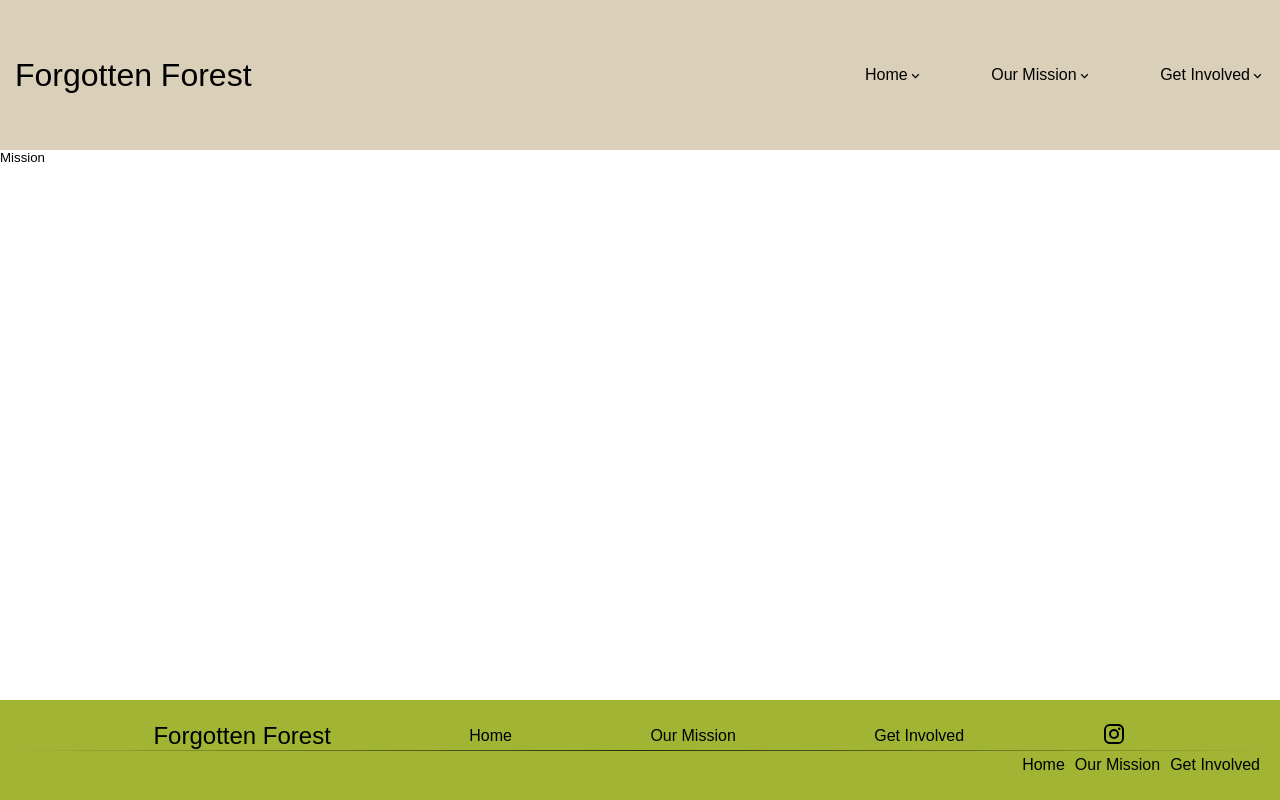
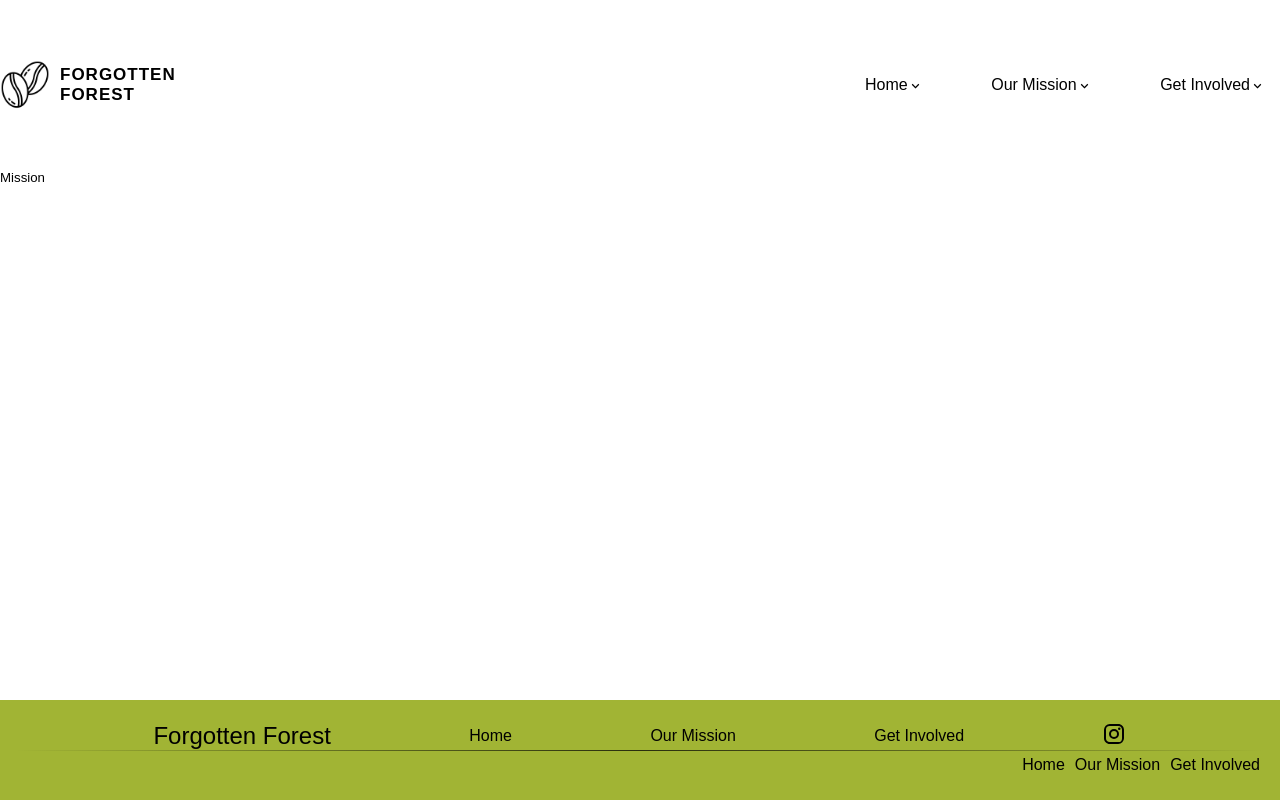
Before and after one commit to catalinuh/forgotten-forest, a React (Create React App) app: page /mission in a window 1280 px wide. Built offline with nearby package versions, Linux system fonts and the light colour scheme; a web font is replaced by a local one.

Commit message:
more styling!

```diff
--- a/src/App.scss
+++ b/src/App.scss
@@ -44,7 +44,7 @@ a:hover {
     justify-content: space-between;
 
     &__header {
-        margin-bottom: 150px;
+        margin-bottom: 170px;
     }
 }
 
--- a/src/app/layout/header/header.scss
+++ b/src/app/layout/header/header.scss
@@ -1,15 +1,15 @@
 .header {
-    background-color: #dacfb8;
+    background-color: #ffffff;
 
     display: flex;
     flex-flow: row nowrap;
     justify-content: space-between;
     align-items: center;
 
-    padding: 0 15px 0 15px;
+    padding: 0 15px 0 0;
     margin: 0 auto;
 
-    height: 150px;
+    height: 170px;
     width: 80vw;
 
     position: fixed;
@@ -18,11 +18,29 @@
     right: 0;
     z-index: 5;
 
+    &__logo {
+        display: flex;
+        align-items: center;
+
+        img {
+            height: 50px;
+        }
+
+        h3 {
+            padding-left: 10px;
+            text-transform: uppercase;
+            font-weight: 700;
+            letter-spacing: 1px;
+            font-size: 17px;
+            line-height: 20px;
+        }
+    }
+
     &__menu {
         height: 100%;
         width: 400px;
         display: flex;
-        justify-content: center;
+        justify-content: flex-end;
         align-items: center;
 
         button {
--- a/src/app/layout/header/header.tsx
+++ b/src/app/layout/header/header.tsx
@@ -3,6 +3,8 @@ import { Link, useLocation } from 'react-router-dom'
 import { Button, SwipeableDrawer } from '@mui/material'
 import MenuIcon from '@mui/icons-material/Menu'
 import KeyboardArrowDownIcon from '@mui/icons-material/KeyboardArrowDown'
+
+import logo from '../../assets/logo.png'
 
 import './header.scss'
 
@@ -14,6 +16,7 @@ const Header = () => {
     const [hasScrolled, setHasScrolled] = useState(false)
     const [screenWidth, setScreenWidth] = useState(window.innerWidth)
 
+    // TODO: Add event listener for scroll and change hasScrolled to true
     useEffect(() => {
         const handleResize = () => {
             setScreenWidth(window.innerWidth)
@@ -39,7 +42,13 @@ const Header = () => {
             onScroll={() => setHasScrolled(true)}
         >
             <Link to="/">
-                <h1>Forgotten Forest</h1>
+                <div className="header__logo">
+                    <img src={logo} alt="coffee bean logo" />
+                    <h3>
+                        Forgotten <br />
+                        Forest
+                    </h3>
+                </div>
             </Link>
             <div className="header__menu">
                 {currentPage === '/' || screenWidth < 1280 ? (
```
